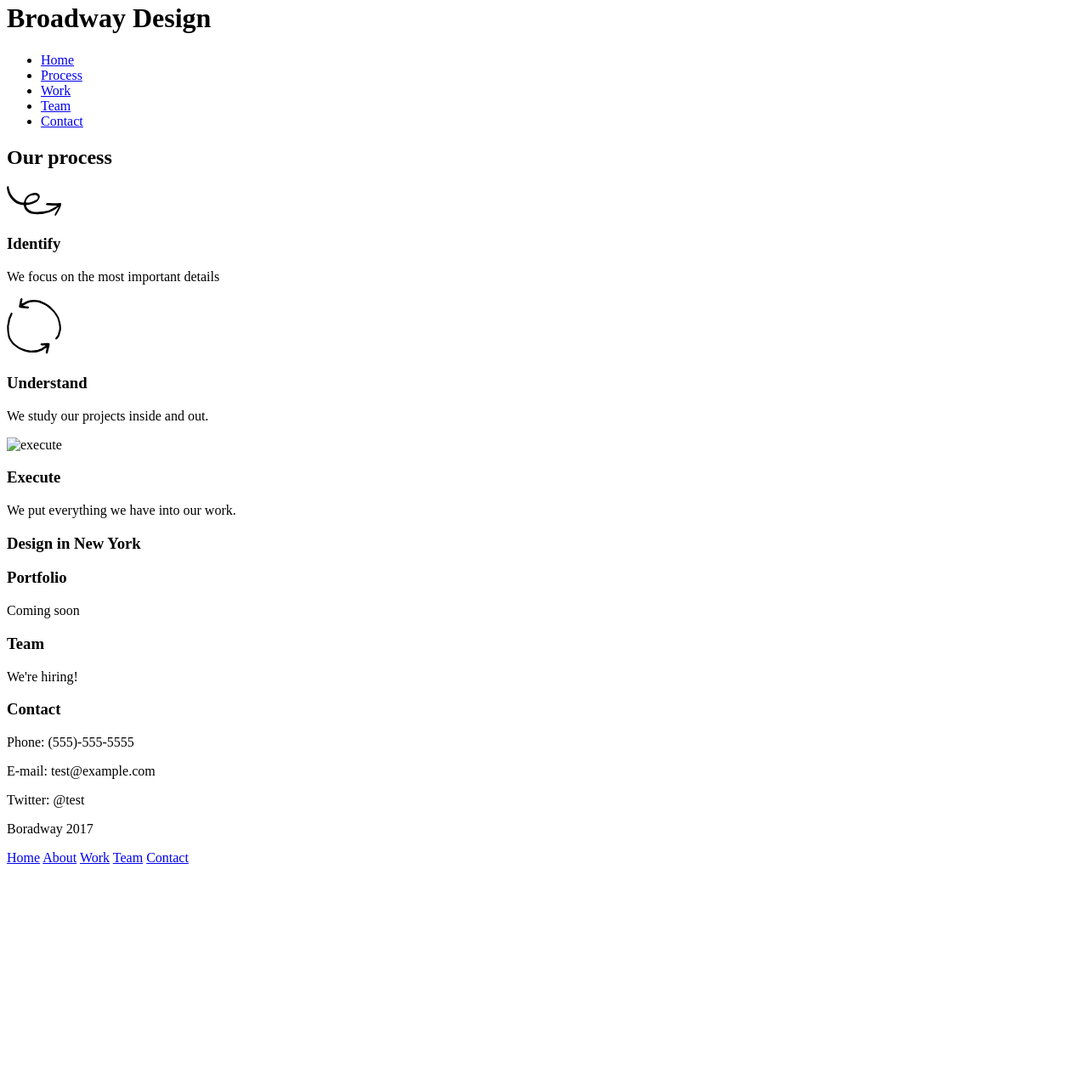
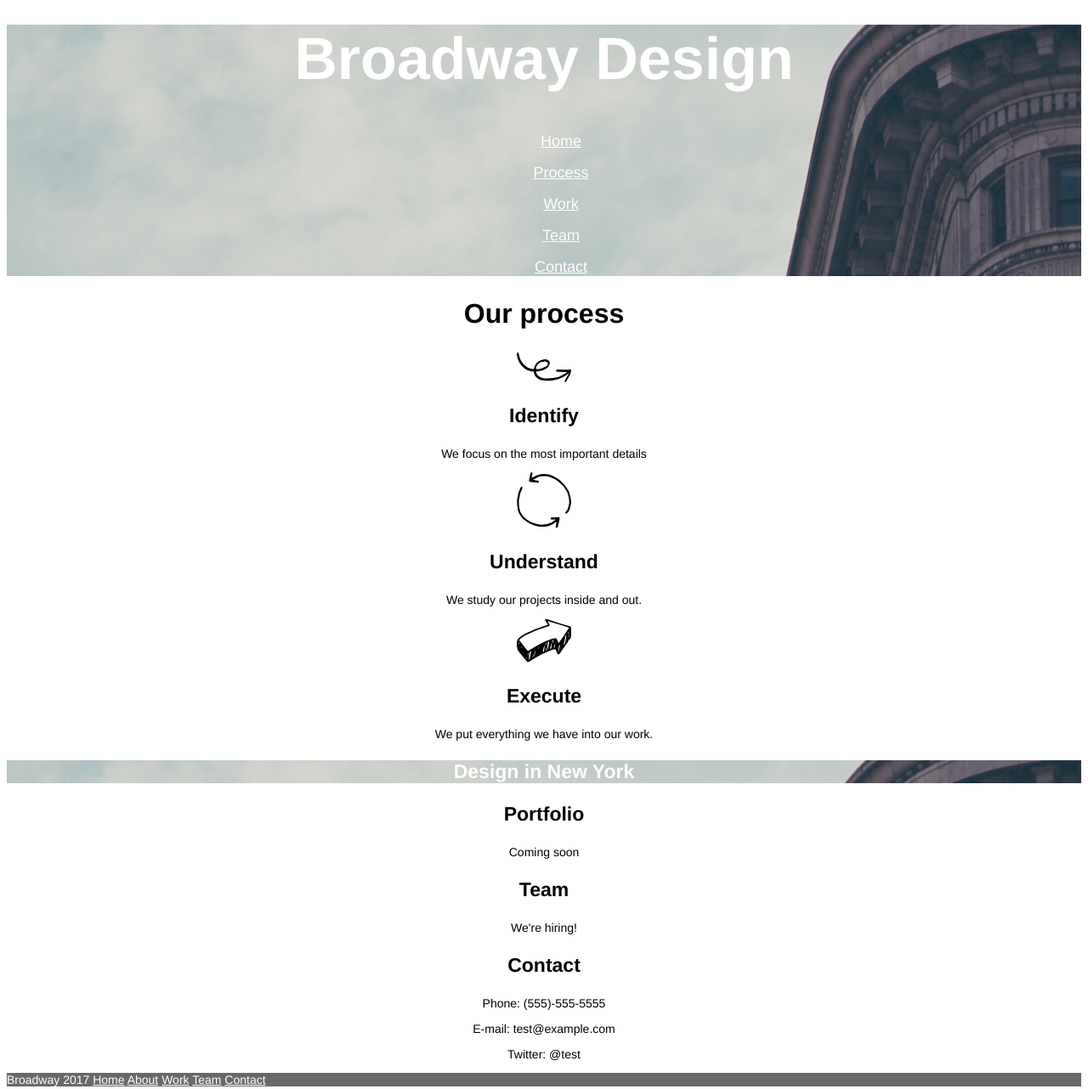
Before and after one commit to Bardock00/broadway, a plain HTML site: page index.html in a window 1280 px wide. Shown: the part 18-1300 px from the top of the page at 85% size. Before the commit the page ends 1045 px from the top, so only its background shows below. Drawn offline with Linux system fonts and the light colour scheme.

Commit message:
finsihed project added footer

```diff
--- a/index.html
+++ b/index.html
@@ -10,11 +10,11 @@
     <div class="header">
     <h1>Broadway Design</h1>
     <ul id="menu">
-      <li><a href="#home">Home</a></li>
-      <li><a href="#process">Process</a></li>
-      <li><a href="#work">Work</a></li>
-      <li><a href="#team">Team</a></li>
-      <li><a href="#contact">Contact</a></li>
+      <p><a class="menu" href="#home">Home</a></p>
+      <p><a class="menu" href="#process">Process</a></p>
+      <p><a class="menu" href="#work">Work</a></p>
+      <p><a class="menu" href="#team">Team</a></p>
+      <p><a class="menu" href="#contact">Contact</a></p>
     </ul>
   </div>
 
@@ -32,11 +32,11 @@
   <h3>Understand</h3>
   <p>We study our projects inside and out.</p>
   <p>
-    <img src=".resources/icons/execute.svg" alt="execute">
+    <img src="./resources/icons/execute.svg" alt="execute">
   </p>
   <h3>Execute</h3>
   <p>We put everything we have into our work.</p>
-  <div id="design">
+  <div class="design">
     <h3>Design in New York</h3>
   </div>
   <h3>Portfolio</h3>
@@ -49,16 +49,14 @@
   <p>Twitter: @test</p>
   <!--footer-->
   <div class="footer">
-    <p>Boradway 2017</p>
-    <a href="https://external-production.codecademy.com/assets/secure/index-e15cd898fa5906b22c02b7fc4cf8e509.html">Home</a>
-    <a href="https://external-production.codecademy.com/assets/secure/index-e15cd898fa5906b22c02b7fc4cf8e509.html#about">About</a>
-    <a href="https://external-production.codecademy.com/assets/secure/index-e15cd898fa5906b22c02b7fc4cf8e509.html#work">Work</a>
-    <a href="https://external-production.codecademy.com/assets/secure/index-e15cd898fa5906b22c02b7fc4cf8e509.html#team">Team</a>
-    <a href="https://external-production.codecademy.com/assets/secure/index-e15cd898fa5906b22c02b7fc4cf8e509.html#contact">Contact</a>
-
-
-
-
+    <p>Broadway 2017
+    <a class="footermenu" href="https://external-production.codecademy.com/assets/secure/index-e15cd898fa5906b22c02b7fc4cf8e509.html">Home</a>
+    <a class="footermenu" href="https://external-production.codecademy.com/assets/secure/index-e15cd898fa5906b22c02b7fc4cf8e509.html#about">About</a>
+    <a class="footermenu" href="https://external-production.codecademy.com/assets/secure/index-e15cd898fa5906b22c02b7fc4cf8e509.html#work">Work</a>
+    <a class="footermenu" href="https://external-production.codecademy.com/assets/secure/index-e15cd898fa5906b22c02b7fc4cf8e509.html#team">Team</a>
+    <a class="footermenu" href="https://external-production.codecademy.com/assets/secure/index-e15cd898fa5906b22c02b7fc4cf8e509.html#contact">Contact</a>
+  </p>
+</div>
 
 
 
--- a/resources/css/stylesheet.css
+++ b/resources/css/stylesheet.css
@@ -0,0 +1,66 @@
+body {
+  text-align: center;
+}
+
+h1 {
+  font-family: Helvetica;
+  font-size: 70px;
+  font-weight: bold;
+  color: white;
+
+}
+
+.header {
+background: url("../images/the-flatiron-building.png");
+
+}
+
+.menu{
+  color: white;
+  font-family: Helvetica;
+  font-size: 18px;
+
+}
+
+.process h2{
+  font-family: Helvetica;
+  font-size: 32px;
+  font-weight; bold;
+
+}
+
+.process h3{
+  font-family: Helvetica;
+  font-size: 23px;
+  font-weight: bold;
+}
+
+.process p{
+  font-family: Helvetica;
+  font-size: 14px;
+}
+
+.design {
+  background: url("../images/the-flatiron-building.png")
+}
+
+.design h3{
+  color: white;
+  font-family: Helvetica;
+  font-size: 23px;
+  font-weight: bold;
+
+}
+
+.footer{
+  text-align: left;
+  background-color: dimgray;
+  color: white;
+  font-family: Helvetica;
+  font-size: 11px;
+}
+
+.footermenu{
+  color: white
+
+}
```
